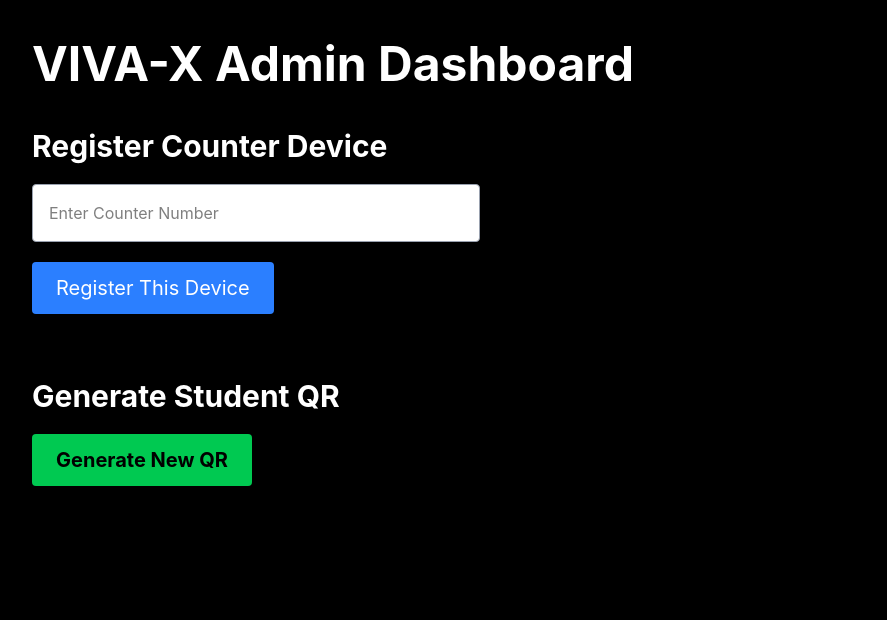
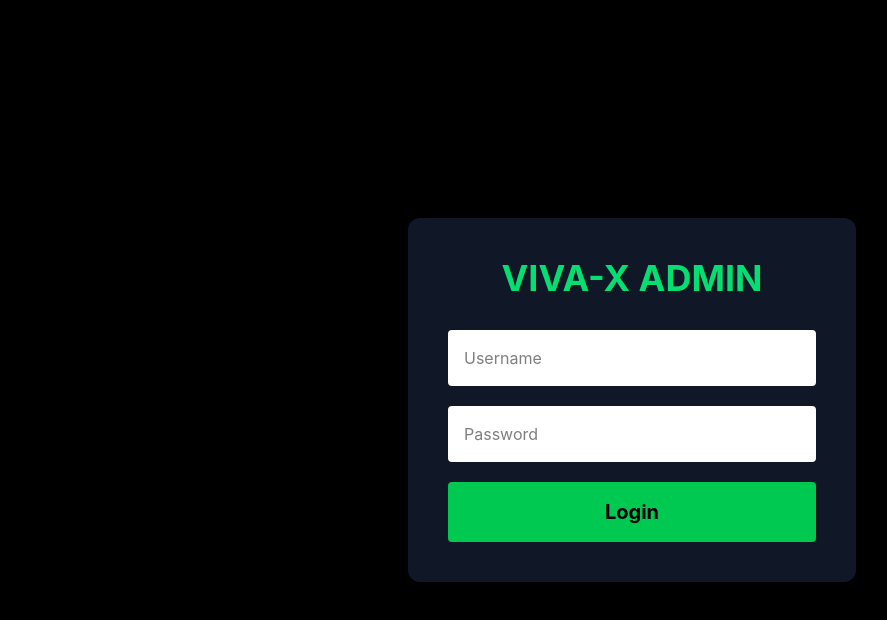
Before and after one commit to selvasachein/viva-x, a React (Vite) app: page / in a window 1280 px wide. Shown: the top 620 px of the page, without its empty margins (8-895 px from the left). Built offline with nearby package versions, Linux system fonts and the light colour scheme; no server answers; the database is empty.

Commit message:
Added admin authentication

```diff
--- /dev/null
+++ b/hash.js
@@ -0,0 +1,8 @@
+import CryptoJS from "crypto-js";
+
+const password = "VivaX@2026";
+
+const hash =
+  CryptoJS.SHA256(password).toString();
+
+console.log(hash);
--- a/package.json
+++ b/package.json
@@ -11,6 +11,7 @@
   },
   "dependencies": {
     "@tailwindcss/vite": "^4.3.0",
+    "crypto-js": "^4.2.0",
     "firebase": "^12.13.0",
     "qrcode": "^1.5.4",
     "qrcode.react": "^4.2.0",
--- a/src/App.jsx
+++ b/src/App.jsx
@@ -3,6 +3,8 @@ import {
   Routes,
   Route
 } from "react-router-dom";
+
+import Login from "./pages/Login";
 
 import AdminDashboard from "./pages/AdminDashboard";
 
@@ -22,13 +24,19 @@ function App() {
 
       <Routes>
 
+        {/* Login Page */}
+        <Route
+          path="/"
+          element={<Login />}
+        />
+
         {/* Admin Dashboard */}
         <Route
-          path="/"
+          path="/admin"
           element={<AdminDashboard />}
         />
 
-        {/* Counter Screen */}
+        {/* Faculty Counter */}
         <Route
           path="/counter"
           element={<CounterScreen />}
--- a/src/pages/AdminDashboard.jsx
+++ b/src/pages/AdminDashboard.jsx
@@ -8,11 +8,20 @@ import {
   setDoc
 } from "firebase/firestore";
 
-import { QRCodeSVG } from "qrcode.react";
+import {
+  useNavigate
+} from "react-router-dom";
 
-import { db } from "../services/firebase";
+import {
+  QRCodeSVG
+} from "qrcode.react";
 
-import { getDeviceId } from "../services/deviceService";
+import { db }
+from "../services/firebase";
+
+import {
+  getDeviceId
+} from "../services/deviceService";
 
 import {
   checkDailyReset
@@ -20,11 +29,8 @@ import {
 
 function AdminDashboard() {
 
-  useEffect(() => {
-
-  checkDailyReset();
-
-}, []);
+  const navigate =
+    useNavigate();
 
   const [counterNo, setCounterNo] =
     useState("");
@@ -32,12 +38,36 @@ function AdminDashboard() {
   const [qrToken, setQrToken] =
     useState("");
 
-  // Register device
+  // Protect admin page
+  useEffect(() => {
+
+    const isAdmin =
+      localStorage.getItem(
+        "vivaAdmin"
+      );
+
+    if (!isAdmin) {
+
+      navigate("/");
+
+    }
+
+  }, []);
+
+  // Daily reset
+  useEffect(() => {
+
+    checkDailyReset();
+
+  }, []);
+
+  // Register counter device
   const registerDevice = async () => {
 
     try {
 
-      const deviceId = getDeviceId();
+      const deviceId =
+        getDeviceId();
 
       await setDoc(
         doc(
@@ -46,11 +76,18 @@ function AdminDashboard() {
           `counter-${counterNo}`
         ),
         {
-          counterNo: Number(counterNo),
-          deviceId: deviceId,
+          counterNo:
+            Number(counterNo),
+
+          deviceId:
+            deviceId,
+
           facultyName: "",
+
           active: false,
+
           progressStudent: null,
+
           waitlistStudent: null
         },
         { merge: true }
@@ -109,16 +146,38 @@ function AdminDashboard() {
 
   };
 
+  // Production QR URL
   const qrUrl =
-  `https://viva-x.vercel.app/student-entry?token=${qrToken}`;
+    `https://viva-x.vercel.app/student-entry?token=${qrToken}`;
+
   return (
+
     <div className="min-h-screen bg-black text-white p-10">
 
-      <h1 className="text-5xl font-bold mb-10">
+      {/* Logout Button */}
+
+      <button
+        onClick={() => {
+
+          localStorage.removeItem(
+            "vivaAdmin"
+          );
+
+          navigate("/");
+
+        }}
+        className="bg-red-500 px-5 py-2 rounded mb-8 text-white font-bold"
+      >
+        Logout
+      </button>
+
+      {/* Heading */}
+
+      <h1 className="text-5xl font-bold mb-10 text-green-400">
         VIVA-X Admin Dashboard
       </h1>
 
-      {/* Device Registration */}
+      {/* Counter Registration */}
 
       <div className="mb-16">
 
@@ -131,7 +190,9 @@ function AdminDashboard() {
           placeholder="Enter Counter Number"
           value={counterNo}
           onChange={(e) =>
-            setCounterNo(e.target.value)
+            setCounterNo(
+              e.target.value
+            )
           }
           className="w-full max-w-md p-4 rounded bg-white text-black mb-5 border border-gray-400"
         />
@@ -140,7 +201,7 @@ function AdminDashboard() {
 
         <button
           onClick={registerDevice}
-          className="bg-blue-500 px-6 py-3 rounded text-xl"
+          className="bg-blue-500 px-6 py-3 rounded text-xl font-bold"
         >
           Register This Device
         </button>
@@ -165,9 +226,20 @@ function AdminDashboard() {
         {
           qrToken && (
 
-            <div className="mt-10 bg-white p-5 inline-block rounded">
+            <div className="mt-10 bg-white p-5 inline-block rounded-xl">
 
-              <QRCodeSVG value={qrUrl} size={256} />
+              <QRCodeSVG
+                value={qrUrl}
+                size={256}
+              />
+
+              {/* QR URL */}
+
+              <div className="text-black mt-5 text-sm break-all max-w-xs">
+
+                {qrUrl}
+
+              </div>
 
             </div>
 
@@ -177,7 +249,9 @@ function AdminDashboard() {
       </div>
 
     </div>
+
   );
+
 }
 
 export default AdminDashboard;
--- /dev/null
+++ b/src/pages/Login.jsx
@@ -0,0 +1,128 @@
+import { useState } from "react";
+
+import CryptoJS from "crypto-js";
+
+import {
+  doc,
+  getDoc
+} from "firebase/firestore";
+
+import { useNavigate }
+from "react-router-dom";
+
+import { db }
+from "../services/firebase";
+
+function Login() {
+
+  const [username, setUsername] =
+    useState("");
+
+  const [password, setPassword] =
+    useState("");
+
+  const navigate = useNavigate();
+
+  const login = async () => {
+
+    try {
+
+      const docRef = await getDoc(
+        doc(
+          db,
+          "adminConfig",
+          "credentials"
+        )
+      );
+
+      if (!docRef.exists()) {
+
+        alert(
+          "Admin config missing"
+        );
+
+        return;
+
+      }
+
+      const data = docRef.data();
+
+      const hashedPassword =
+        CryptoJS.SHA256(password)
+          .toString();
+
+      if (
+        username === data.username &&
+        hashedPassword ===
+          data.passwordHash
+      ) {
+
+        localStorage.setItem(
+          "vivaAdmin",
+          "true"
+        );
+
+        navigate("/admin");
+
+      } else {
+
+        alert(
+          "Invalid Credentials"
+        );
+
+      }
+
+    } catch (error) {
+
+      console.log(error);
+
+    }
+
+  };
+
+  return (
+
+    <div className="min-h-screen bg-black text-white flex items-center justify-center">
+
+      <div className="bg-gray-900 p-10 rounded-xl w-full max-w-md">
+
+        <h1 className="text-4xl font-bold mb-8 text-center text-green-400">
+          VIVA-X ADMIN
+        </h1>
+
+        <input
+          type="text"
+          placeholder="Username"
+          value={username}
+          onChange={(e) =>
+            setUsername(e.target.value)
+          }
+          className="w-full p-4 rounded bg-white text-black mb-5"
+        />
+
+        <input
+          type="password"
+          placeholder="Password"
+          value={password}
+          onChange={(e) =>
+            setPassword(e.target.value)
+          }
+          className="w-full p-4 rounded bg-white text-black mb-5"
+        />
+
+        <button
+          onClick={login}
+          className="w-full bg-green-500 text-black p-4 rounded text-xl font-bold"
+        >
+          Login
+        </button>
+
+      </div>
+
+    </div>
+
+  );
+
+}
+
+export default Login;
```
Also changed, not shown: 1 other file (tests, documents, lock files or other folders).
